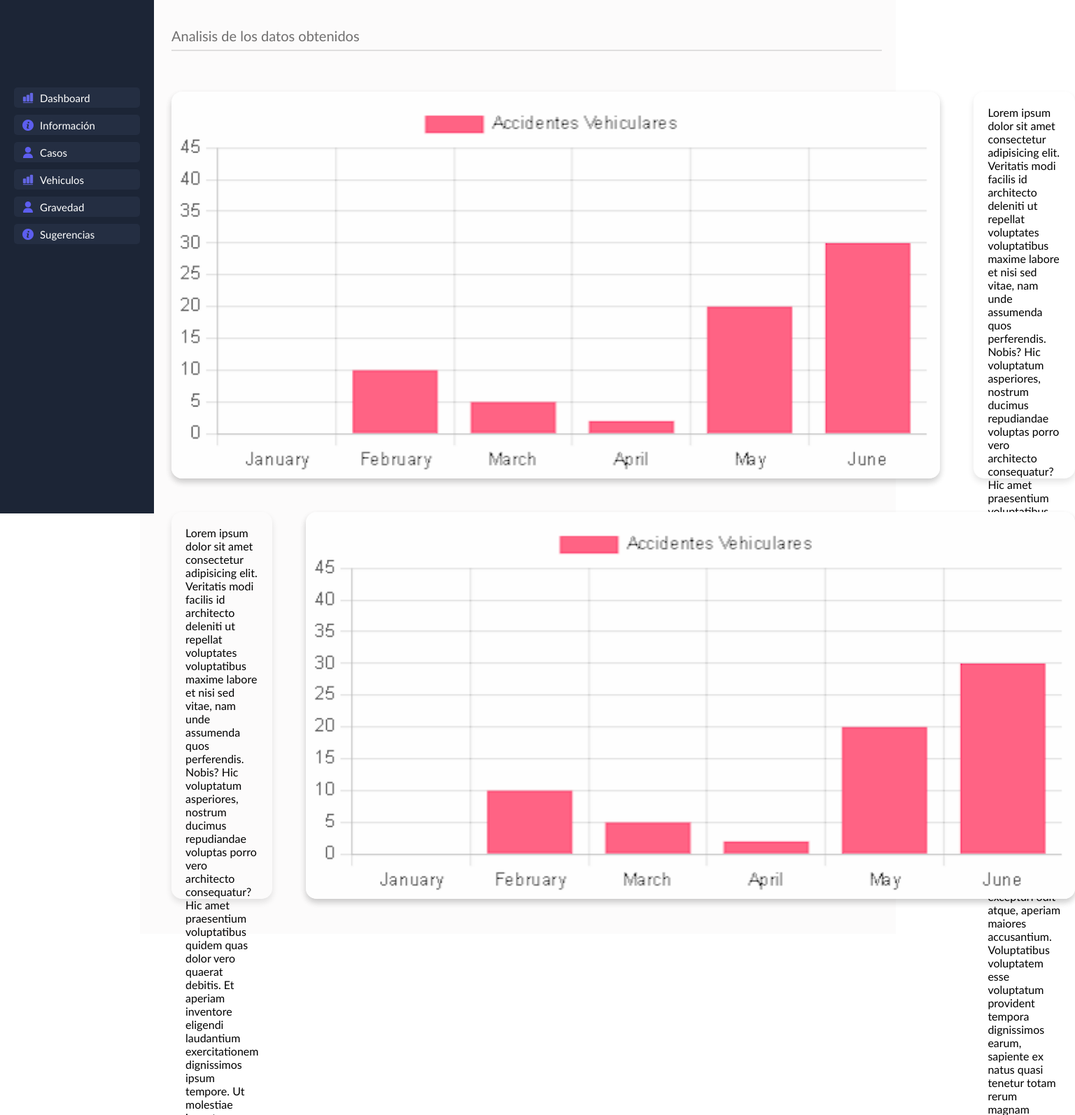
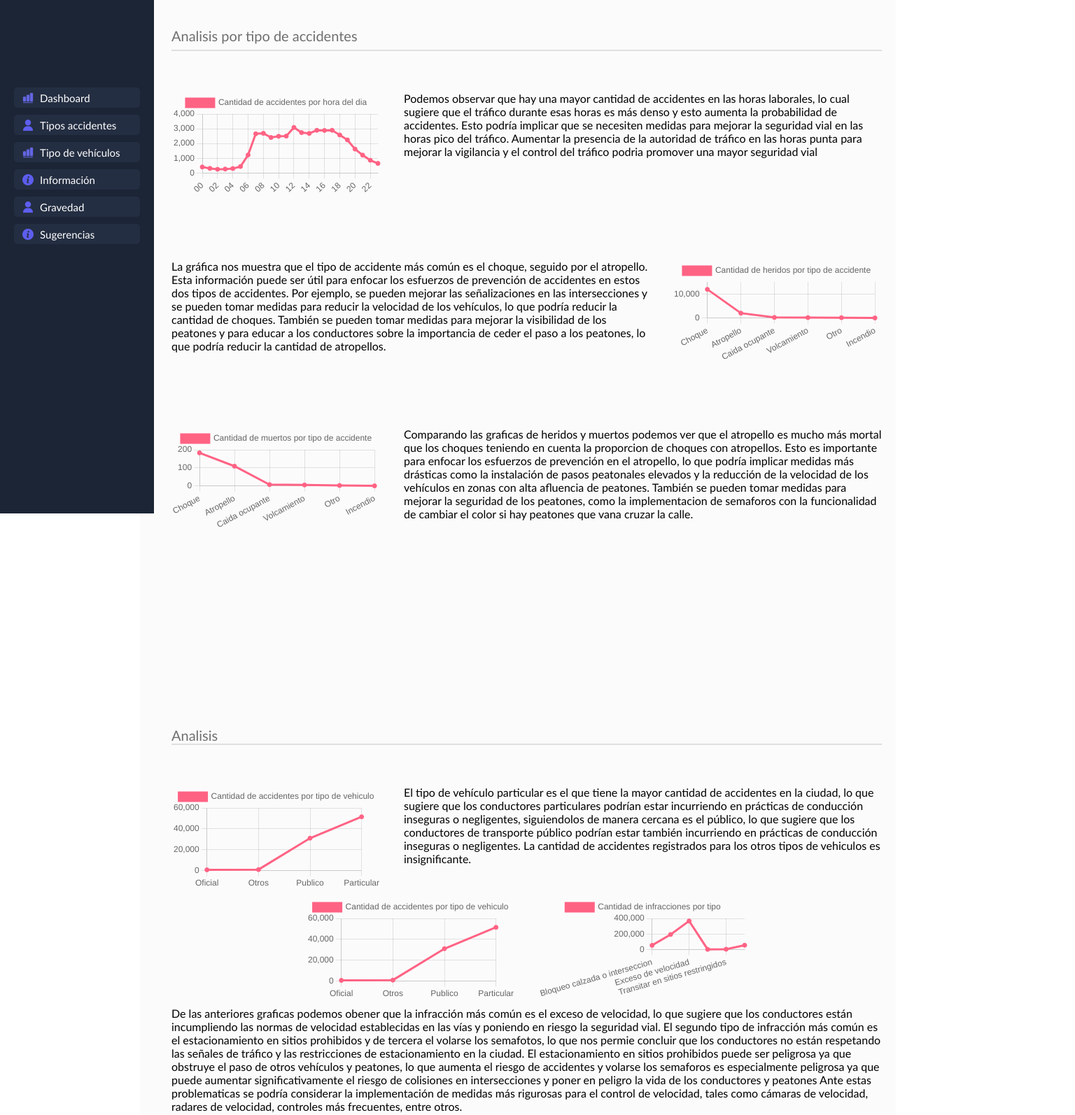
Before and after one commit to DaniloJ0/Frontend_PF, a React (Create React App) app in the folder app/: page /informacion in a window 1280 px wide. Shown: the part 66-1660 px from the top of the page at 70% size, 1536 px wide, since content can reach past the window. Built offline with nearby package versions, Linux system fonts and the light colour scheme.

Commit message:
Add :recycle: : create all information,  miss organizate that part

```diff
--- a/app/src/components/InfoPageMain/InfoPageMain.jsx
+++ b/app/src/components/InfoPageMain/InfoPageMain.jsx
@@ -2,32 +2,138 @@ import React from "react";
 import "./infoPageMain.css";
 import lupaIcon from "../../img/lupa_24.png";
 import graph1 from "../../img/img_charts/barras_chart.png";
-
+import AccHoraDia from "../../data/Charts/AccHoraDia";
+import HeridosTipoAcc from "../../data/Charts/HeridosTipoAcc";
+import MuerteTipoAcc from "../../data/Charts/MuerteTipoAcc";
+import AccTipoVehiculo from "../../data/Charts/AccTipoVehiculo";
+import InfraccionesTipo from "../../data/Charts/InfraccionesTipo";
 
 function InfoPageMain() {
   return (
     <div className="main">
-      <div className="lupa"><img src={lupaIcon} alt="" /></div>
-      <div className="contentInfo">Analisis de los datos obtenidos</div>
+      <div className="lupa">
+        <img src={lupaIcon} alt="" />
+      </div>
+      <div className="contentInfo">Analisis por tipo de accidentes</div>
       <hr />
       <div className="graphsInfo">
-        <div className="info-1">
-          <div className="graph-1"><img src={graph1} alt="" /></div>
-          <div className="text-1">Lorem ipsum dolor sit amet consectetur adipisicing elit. Veritatis modi facilis id architecto deleniti ut repellat voluptates voluptatibus maxime labore et nisi sed vitae, nam unde assumenda quos perferendis. Nobis?
-          Hic voluptatum asperiores, nostrum ducimus repudiandae voluptas porro vero architecto consequatur? Hic amet praesentium voluptatibus quidem quas dolor vero quaerat debitis. Et aperiam inventore eligendi laudantium exercitationem dignissimos ipsum tempore.
-          Ut molestiae inventore facere, voluptatum hic nobis necessitatibus nam deserunt officia minima. Suscipit cum temporibus tenetur itaque voluptatum placeat. A itaque veniam accusamus culpa excepturi odit atque, aperiam maiores accusantium.
-          Voluptatibus voluptatem esse voluptatum provident tempora dignissimos earum, sapiente ex natus quasi tenetur totam rerum magnam deserunt! Sit nemo, libero dignissimos provident a, id ipsum voluptas, nulla quo autem impedit!
-          Doloribus nihil eum odio nisi inventore. Quam sunt quaerat omnis provident minima, quidem odio eos quia dicta beatae? Tempora reprehenderit sequi vitae delectus, officia minima inventore omnis quaerat hic voluptatem!</div>
+        <div className="p-1">
+          <div className="graph1">
+            <AccHoraDia />
+          </div>
+          <p>
+            Podemos observar que hay una mayor cantidad de accidentes en las
+            horas laborales, lo cual sugiere que el tráfico durante esas horas
+            es más denso y esto aumenta la probabilidad de accidentes. Esto
+            podría implicar que se necesiten medidas para mejorar la seguridad
+            vial en las horas pico del tráfico. Aumentar la presencia de la
+            autoridad de tráfico en las horas punta para mejorar la vigilancia y
+            el control del tráfico podria promover una mayor seguridad vial
+          </p>
         </div>
-        <div className="info-2">
-          <div className="text-2">Lorem ipsum dolor sit amet consectetur adipisicing elit. Veritatis modi facilis id architecto deleniti ut repellat voluptates voluptatibus maxime labore et nisi sed vitae, nam unde assumenda quos perferendis. Nobis?
-          Hic voluptatum asperiores, nostrum ducimus repudiandae voluptas porro vero architecto consequatur? Hic amet praesentium voluptatibus quidem quas dolor vero quaerat debitis. Et aperiam inventore eligendi laudantium exercitationem dignissimos ipsum tempore.
-          Ut molestiae inventore facere, voluptatum hic nobis necessitatibus nam deserunt officia minima. Suscipit cum temporibus tenetur itaque voluptatum placeat. A itaque veniam accusamus culpa excepturi odit atque, aperiam maiores accusantium.
-          Voluptatibus voluptatem esse voluptatum provident tempora dignissimos earum, sapiente ex natus quasi tenetur totam rerum magnam deserunt! Sit nemo, libero dignissimos provident a, id ipsum voluptas, nulla quo autem impedit!
-          Doloribus nihil eum odio nisi inventore. Quam sunt quaerat omnis provident minima, quidem odio eos quia dicta beatae? Tempora reprehenderit sequi vitae delectus, officia minima inventore omnis quaerat hic voluptatem!</div>
-          <div className="graph-2"><img src={graph1} alt="" /></div>
+        <div className="p-2">
+          <p>
+            La gráfica nos muestra que el tipo de accidente más común es el
+            choque, seguido por el atropello. Esta información puede ser útil
+            para enfocar los esfuerzos de prevención de accidentes en estos dos
+            tipos de accidentes. Por ejemplo, se pueden mejorar las
+            señalizaciones en las intersecciones y se pueden tomar medidas para
+            reducir la velocidad de los vehículos, lo que podría reducir la
+            cantidad de choques. También se pueden tomar medidas para mejorar la
+            visibilidad de los peatones y para educar a los conductores sobre la
+            importancia de ceder el paso a los peatones, lo que podría reducir
+            la cantidad de atropellos.
+          </p>
+          <div className="graph2">
+            <HeridosTipoAcc />
+          </div>
+        </div>
+        <div className="p-1">
+          <div className="graph1">
+            <MuerteTipoAcc />
+          </div>
+          <p>
+            Comparando las graficas de heridos y muertos podemos ver que el
+            atropello es mucho más mortal que los choques teniendo en cuenta la
+            proporcion de choques con atropellos. Esto es importante para
+            enfocar los esfuerzos de prevención en el atropello, lo que podría
+            implicar medidas más drásticas como la instalación de pasos
+            peatonales elevados y la reducción de la velocidad de los vehículos
+            en zonas con alta afluencia de peatones. También se pueden tomar
+            medidas para mejorar la seguridad de los peatones, como la
+            implementacion de semaforos con la funcionalidad de cambiar el color
+            si hay peatones que vana cruzar la calle.
+          </p>
         </div>
       </div>
+      <div className="sectiones" id="analisis">
+        <div className="contentInfoGeneral">Analisis </div>
+        <hr />
+      </div>
+      <div className="p-1">
+        <div className="graph1">
+          <AccTipoVehiculo />
+        </div>
+        <p>
+          El tipo de vehículo particular es el que tiene la mayor cantidad de
+          accidentes en la ciudad, lo que sugiere que los conductores
+          particulares podrían estar incurriendo en prácticas de conducción
+          inseguras o negligentes, siguiendolos de manera cercana es el público,
+          lo que sugiere que los conductores de transporte público podrían estar
+          también incurriendo en prácticas de conducción inseguras o
+          negligentes. La cantidad de accidentes registrados para los otros
+          tipos de vehiculos es insignificante.
+        </p>
+      </div>
+      <div className="p-3">
+        <div className="graph1">
+          <AccTipoVehiculo />
+        </div>
+        <div className="graph1">
+          <InfraccionesTipo />
+        </div>
+      </div>
+      <p>
+        De las anteriores graficas podemos obener que la infracción más común es
+        el exceso de velocidad, lo que sugiere que los conductores están
+        incumpliendo las normas de velocidad establecidas en las vías y poniendo
+        en riesgo la seguridad vial. El segundo tipo de infracción más común es
+        el estacionamiento en sitios prohibidos y de tercera el volarse los
+        semafotos, lo que nos permie concluir que los conductores no están
+        respetando las señales de tráfico y las restricciones de estacionamiento
+        en la ciudad. El estacionamiento en sitios prohibidos puede ser
+        peligrosa ya que obstruye el paso de otros vehículos y peatones, lo que
+        aumenta el riesgo de accidentes y volarse los semaforos es especialmente
+        peligrosa ya que puede aumentar significativamente el riesgo de
+        colisiones en intersecciones y poner en peligro la vida de los
+        conductores y peatones Ante estas problematicas se podría considerar la
+        implementación de medidas más rigurosas para el control de velocidad,
+        tales como cámaras de velocidad, radares de velocidad, controles más
+        frecuentes, entre otros.
+      </p>
+      <div className="graph1">
+        <AccTipoVehiculo />
+      </div>
+      <p>
+        Esta grafica es la clusterizacion de las clases de vehiculos segun la
+        cantidad de vehiculos de este tipo que sufrieron accidentes. Cada punto
+        representa la cantidad de accidentes ocurridos en un mes en los ultimos
+        9 años. Podemos ver que se crearon 4 clusteres, si los analizamos en
+        orden empezamos por el primer cluster (Morado) que nos muestra varias
+        clases de vehiculos que rondan una media de accidentes alrededor de los
+        300 accidentes. El segundo cluster (Amarillo) nos presenta un grupo
+        marginado que son el de las motocicletas ya que no se asemejan a ninguno
+        de los otros vehiculos en cuestion de accidentes.El tercer cluster
+        (Verde) nos muestra un grupo muy interesante ya que los datos son muy
+        parecidos enre los buses que predominantemene son los buses de
+        transporte publico y camiones de transporte de cargas, por ultimo el
+        cuarto cluster (Azul) que nos muestra la gran diferencia en la cantidad
+        de accidentes que presentan los auomoviles particulares esto debido en
+        gran parte ya que son el el vehiculo con mas unidades en la ciudad pero
+        tambien debido a que es uno de los vehiculos a la par que las
+        motocicletas en la que obtencion de la licensia no requiero mucha
+        expertisia por pare de los conductores.
+      </p>
     </div>
   );
 }
--- a/app/src/components/InfoPageMain/infoPageMain.css
+++ b/app/src/components/InfoPageMain/infoPageMain.css
@@ -22,41 +22,65 @@ hr{
   display: flex;
   flex-direction: column;
   flex-wrap: wrap;
-  gap: 3rem;
   margin-top: 50px;
+  height: 100%;
+  width: 100%;
+}
+
+.p-1{
+  display: flex;
+  gap: 2rem;
+  height: 30vh;
+  width: 100%;
+}
+
+
+.p-1 > p {
+  flex-grow: 1;
+}
+
+.graph-1 {
+  width: 400px;
+  flex-grow: 2;
+  /* height: 100%; */
+  /* border-radius: 15px; */
+  /* box-shadow: rgba(0, 0, 0, 0.11) 0px 5px 10px; */
+}
+
+.p-2{
+  display: flex;
+  gap: 2rem;
+  height: 30vh;
+  width: 100%;
+}
+
+
+.p-2 > p {
+  justify-content: center;
+}
+
+.graph-2 {
+  width: 400px;
+  /* height: 100%; */
+  /* border-radius: 15px; */
+  /* box-shadow: rgba(0, 0, 0, 0.11) 0px 5px 10px; */
+}
+
+
+.contentInfoGeneral{
+  font-size: 20px;
+  color: rgb(112, 111, 111);
+}
+
+
+.sectiones{
   margin-bottom: 50px;
 }
 
-
-.info-1, .info-2 {
+.p-3{
   display: flex;
-  gap: 3rem;
+  gap: 2rem;
+  height: 30vh;
+  width: 100%;
+  justify-content: center;
 }
-
-
-
-.graph-1 , .graph-1 img{
-  height: 100%;
-  border-radius: 15px;
-  box-shadow: rgba(0, 0, 0, 0.11) 0px 5px 10px;
-}
-
-
-.text-1 {
-  flex-grow: 2;
-  padding: 20px;
-  border-radius: 15px;
-  box-shadow: rgba(0, 0, 0, 0.11) 0px 5px 10px;
-}
-
-.text-2{
-  padding: 20px;
-  border-radius: 15px;
-  box-shadow: rgba(0, 0, 0, 0.11) 0px 5px 10px;
-}
-
-.graph-2 , .graph-2 img {
-  height: 100%;
-  border-radius: 15px;
-  box-shadow: rgba(0, 0, 0, 0.11) 0px 5px 10px;
-}
--- a/app/src/components/sidebarList/SideBarList.jsx
+++ b/app/src/components/sidebarList/SideBarList.jsx
@@ -9,9 +9,9 @@ function SideBarList() {
     <div className="sidebarList">
         <ul>
             <li><a href="/"><img src={graphIcon} alt="" /> <span>Dashboard</span></a></li>
+            <li><a href="/"><img src={userIcon} alt="" /> <span>Tipos accidentes</span></a></li>
+            <li><a href="/"><img src={graphIcon} alt="" /> <span>Tipo de vehículos </span></a></li>
             <li><a href="/informacion/"><img src={infoIcon} alt="" /> <span>Información</span></a></li>
-            <li><a href="/"><img src={userIcon} alt="" /> <span>Casos</span></a></li>
-            <li><a href="/"><img src={graphIcon} alt="" /> <span>Vehiculos</span></a></li>
             <li><a href="/"><img src={userIcon} alt="" /> <span>Gravedad</span></a></li>
             <li><a href="/"><img src={infoIcon} alt="" /> <span>Sugerencias</span></a></li>
         </ul>
```
